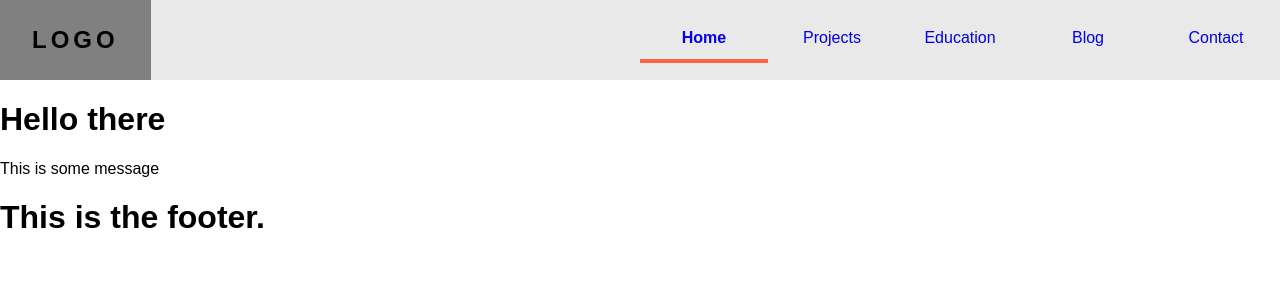
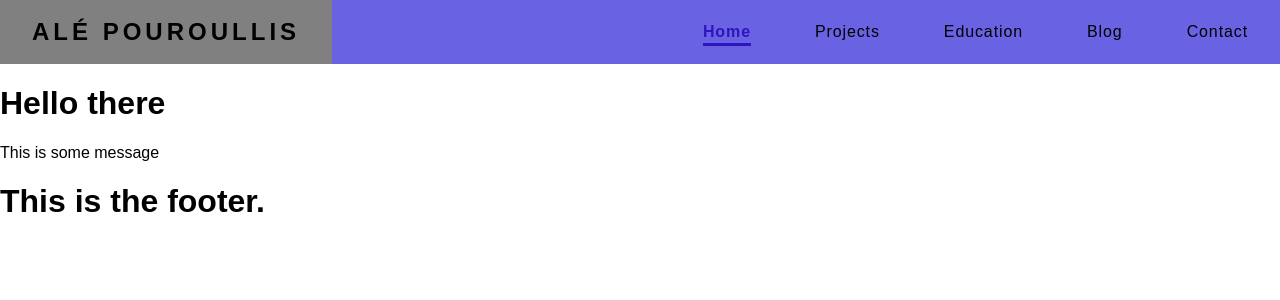
Before and after one commit to AlePouroullis/AlePouroullisV1, a Next.js app: page / in a window 1280 px wide. Shown: the top 300 px of the page. Built offline with nearby package versions, Linux system fonts and the light colour scheme.

Commit message:
finished navbar experiment

```diff
--- a/components/Layout.js
+++ b/components/Layout.js
@@ -24,9 +24,6 @@ export default function Layout({ children }){
         <main>
           {children}
         </main>
-        {(!(router.asPath === '/') && <Link href="/">
-          <a>Back to home</a>
-        </Link>)}
         <Footer />
       </>
   );
--- a/components/Navbar.js
+++ b/components/Navbar.js
@@ -1,59 +1,21 @@
-import React, { useState } from 'react';
-import Link from 'next/link';
-import { useRouter } from 'next/router';
+import React from 'react';
+import NavLink from './navlink';
 
 
 function Logo({ children }) {
 	return <h1 className="logo">{children}</h1>
 }
 
-export default function Navbar({ navLinks, activeLinkIndex }){
-	const router = useRouter();
-
-	// Divides the total width (as percentage) of the nav-link list by the number of nav
-  // links so that the width of the underline spans a single link.
-	const underlineWidth = 100 / navLinks.length;
-
-	// underlinePos stores the position of the link for the underline
-	// to be placed under, which is used to determine where the margin-left
-	// should be placed. The default position is under the active link.
-	const [underlinePos, setUnderlinePos] = useState(activeLinkIndex);
-
-	function handleOnMouseEnter(e, index) {
-		setUnderlinePos(index);
-	}
-
-	function handleOnMouseLeave(e) {
-		setUnderlinePos(activeLinkIndex);
-	}
-
-	const linkUnderlineMarginLeft = (underlinePos * underlineWidth).toString();
-	const linkUnderlineStyle = {marginLeft: linkUnderlineMarginLeft + '%'};
-
+export default function Navbar({ navLinks }){
 	return (
 		<nav className="navbar">
-			<Logo>Logo</Logo>
+			<Logo>Alé Pouroullis</Logo>
 			<ul className="nav-list">
-				{navLinks.map((link, index) => {
-					// className = "nav-link <number> [active]
-				  // active class is present if the link is active.
-					// The number is used for the underline."
-					let className = "nav-link " + (router.pathname === link.path ? " active" : "");
-					return (
-						<li
-						key={link.title}
-						className="nav-item "
-						onMouseEnter={(e) => handleOnMouseEnter(e, index)}
-						onMouseLeave={handleOnMouseLeave}>
-							<Link href={link.path}>
-								<a className={className}>
-									{link.title}
-								</a>
-							</Link>
-						</li>
-					)}
+				{navLinks.map(link =>
+					<NavLink key={link.title} exact href={link.path} className="nav-link">
+						{link.title}
+					</NavLink>
 				)}
-				<hr className="nav-slide" style={linkUnderlineStyle}/>
 			</ul>
 		</nav>
 	);
--- /dev/null
+++ b/components/navlink.js
@@ -0,0 +1,31 @@
+import { useRouter } from 'next/router';
+import Link from 'next/link';
+import PropTypes from 'prop-types';
+
+NavLink.propTypes = {
+  href: PropTypes.string.isRequired,
+  exact: PropTypes.bool
+}
+
+NavLink.defaultProps = {
+  exact: false
+}
+
+export default function NavLink({ href, exact, children, ...props }){
+  const { pathname } = useRouter();
+  const isActive = exact ? pathname === href : pathname.startsWith(href);
+
+  if (isActive) {
+    props.className += " active";
+  }
+
+  return (
+    <Link href={href}>
+      <li className="nav-item">
+        <a {...props}>
+          {children}
+        </a>
+      </li>
+    </Link>
+  )
+}
--- a/package.json
+++ b/package.json
@@ -10,6 +10,7 @@
   },
   "dependencies": {
     "next": "12.2.0",
+    "prop-types": "^15.8.1",
     "react": "18.2.0",
     "react-dom": "18.2.0"
   },
--- a/pages/_app.js
+++ b/pages/_app.js
@@ -10,7 +10,6 @@ export default function MyApp({ Component, pageProps }){
         <Head>
           <link rel="icon" type="image/x-icon" href="/favicon/favicon.ico" />
         </Head>
-
         <Layout>
           <Component {...pageProps} />
         </Layout>
--- a/styles/global.css
+++ b/styles/global.css
@@ -5,8 +5,9 @@
   margin: 0;
   padding: 0;
   box-sizing: border-box;
-  --navbar-height: 5rem;
-  --navbar-colour: #E9E9E9;
+  --navbar-height: 4rem;
+  --navbar-colour: #6963e4;
+  --link-colour: hsl(250, 81%, 41%);
 }
 
 body {
@@ -41,7 +42,6 @@ body {
 .nav-list {
   list-style: none;
   padding: 0;
-  width: 50%;
   margin: 0;
 }
 
@@ -50,30 +50,47 @@ body {
 }
 
 .nav-link:visited {
-  color: black;
+  color: hsl(0, 0, 0);
+
 }
 
 .nav-link {
+  letter-spacing: 0.1ch;
   text-decoration: none;
   display: inline-block;
-  width: 20%;
-  padding: .75rem 0;
-  text-align: center;
+  border-width: 0 2rem;
+  height: 100%;
+  border-style: solid;
+  border-color: transparent;
+  position: relative;
 }
 
 .nav-link:hover {
-  color: grey;
+  color: var(--link-colour);
 }
 
 .nav-link.active {
   font-weight: bold;
 }
 
-.nav-slide {
-  height: .25rem;
-  width: 20%;
-  background-color: tomato;
-  border: none;
-  margin: 0;
-  transition: .3s ease-in-out;
+.nav-link::before {
+  content: "";
+  height: 3px;
+  transform: scaleX(0);
+  width: 100%;
+  transform-origin: left;
+  position: absolute;
+  background-color: var(--link-colour);
+  transition: transform .5s ease;
+  bottom: -.3rem;
+  left: 0;
 }
+
+.nav-link:hover::before, .nav-link.active::before {
+  transform: scaleX(1);
+  transform-origin: bottom left;
+}
+
+.nav-link.active {
+  color: var(--link-colour);
+}
```
Also changed, not shown: 1 other file (tests, documents, lock files or other folders).
